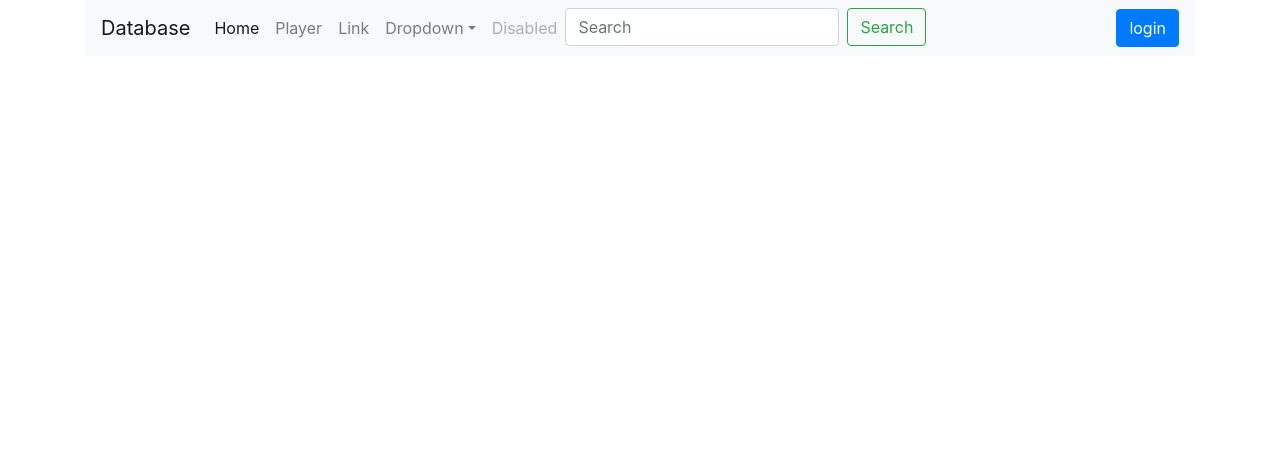
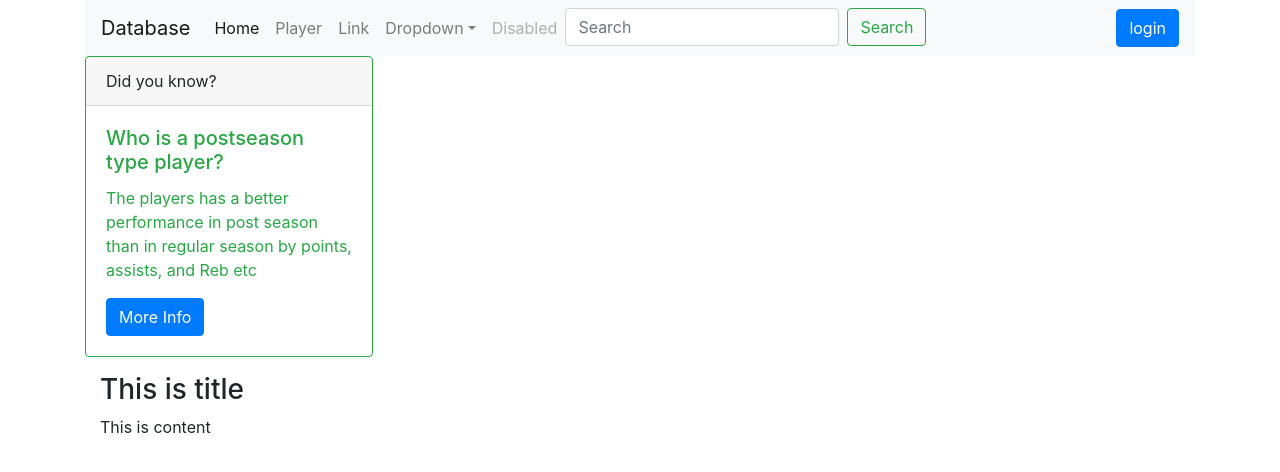
Before and after one commit to kevinchezh/NBAcoursePJ, a React (Create React App) app in the folder client/: page /trivial/detail in a window 1280 px wide. Shown: the top 472 px of the page. Built offline with nearby package versions, Linux system fonts and the light colour scheme.

Commit message:
add more attributes in player detail page and also add in trivial card and trivial detail page

```diff
--- a/client/src/actions/index.js
+++ b/client/src/actions/index.js
@@ -1,4 +1,4 @@
-import {FETCH_PLAYER, FETCH_PLAYER_DETAIL,FETCH_CHART_DATA} from './types';
+import {FETCH_PLAYER, FETCH_PLAYER_DETAIL,FETCH_CHART_DATA, FETCH_TRIVIAL, SHOW_TRIVIAL_DETAIL} from './types';
 import axios from 'axios';
 
 export const fetchPlayer = (value) => async dispatch => {
@@ -55,9 +55,17 @@ export const drawCharts = (property) => async dispatch => {
     })
 }
 
-// export const identifyProperty = (value) => async dispatch => {
-//         const val = {
-//             property:value,
-//             p
-//         }
-// }
+export const fetchTrivialDetail = (trivialID) => async dispatch =>{
+    const res = await axios.get('/server/trivial/'+trivialID);
+    dispatch({
+        type:FETCH_TRIVIAL,
+        payload:res.data
+    })
+}
+
+export const showTrivialDetail = (showDetail)=> {
+    return({
+        type:SHOW_TRIVIAL_DETAIL,
+        payload:showDetail
+    })
+}
--- a/client/src/actions/types.js
+++ b/client/src/actions/types.js
@@ -1,3 +1,5 @@
 export const FETCH_PLAYER = "FETCH_PLAYER"
 export const FETCH_PLAYER_DETAIL = 'FETCH_PLAYER_DETAIL'
 export const FETCH_CHART_DATA = 'FETCH_CHART_DATA'
+export const FETCH_TRIVIAL = 'FETCH_TRIVIAL'
+export const SHOW_TRIVIAL_DETAIL = 'SHOW_TRIVIAL_DETAIL'
--- a/client/src/components/App.js
+++ b/client/src/components/App.js
@@ -4,13 +4,17 @@ import Header from './Header';
 import Landing from './Landing';
 import SearchResult from './SearchResult';
 import PlayerIndex from './Player/PlayerIndex';
+import TrivialDetail from './Trivial/TrivialDetail';
+import TrivialCard from './Trivial/TrivialCard';
 class App extends Component {
 	render() {
 		return (
 			<BrowserRouter>
 			<div className="container">
 				<Header />
+				<Route path = "/" component = {TrivialCard} />
 				<Switch>
+					<Route path = "/trivial/detail" component = {TrivialDetail} />
 					<Route path = "/player/index" component={PlayerIndex} />
 					<Route exact path="/" component={Landing} />
 					<Route exact path="/SearchResult" component={SearchResult} />
--- a/client/src/components/Player/PlayerDetail.js
+++ b/client/src/components/Player/PlayerDetail.js
@@ -4,21 +4,21 @@ import {Chart} from 'react-google-charts';
 import * as actions from '../../actions';
 import _ from 'lodash';
 class PlayerDetail extends Component {
-    setDrawProperty(buttonVal){
-        const value = {
-            property:buttonVal,
-            playerName: this.props.playerDetail[0].PLAYER
-        }
-        return value;
+    // setDrawProperty(buttonVal){
+    //     const value = {
+    //         property:buttonVal,
+    //         playerName: this.props.playerDetail[0].PLAYER
+    //     }
+    //     return value;
 
-    }
+    // }
     drawChart(){
         console.log("draw chart");
         console.log(this.props.playerChartData)
         if(this.props.playerChartData.length>0){
             const data = [["year", "stats"]];
             _.map(this.props.playerChartData, stats => {
-                data.push([stats.year,stats.PTS]);
+                data.push([stats.year,stats.PTS||stats.REB||stats.AST||stats.STL||stats.BLK||stats.FG_PCT||stats.FG3_PCT]);
             })
             console.log(data);
             const options = {
@@ -48,37 +48,70 @@ class PlayerDetail extends Component {
     }
     renderStats(){
         console.log("renderStats")
-        console.log(this.props.playerDetail[0].PLAYER)
+        console.log(this.props.playerDetail[0])
         console.log(this.props.playerChartData);
-        const value = {
+        const val = {
             property:'PTS',
             playerName: this.props.playerDetail[0].PLAYER
         }
+        const propertyFields = [
+            'PTS', 'REB', 'AST', 'STL','BLK','FG_PCT','FG3_PCT'
+        ]
         return(
-            <div className = 'container'>
-                <div className = 'playerStats'>
-                {this.props.playerDetail[0].PLAYER}
-                </div>
-                <div>
-                    <button className = 'btn btn-primary' value = 'PTS' onClick = {() =>{
-                            this.props.drawCharts(value)
-                    }
+            _.map(propertyFields, feild =>{
+                const curField = {property:"PTS"};
+                return(
+                    <div>
+                        <div>
+                        <button className = 'btn btn-primary' value = {feild} onClick = {() =>{
+                                val.property = feild;
+                                this.props.drawCharts(val)
+                        }
+                        }>{feild} on average is :  </button>
+                        {this.renderAverage(feild)}
 
-                        // const temp = this.setDrawProperty(val);
-                        // this.props.drawCharts(temp)}
-                    }>Points on average is :</button>
-                    {this.props.playerDetail[0].average}
-                </div>
-            </div>
+
+                        </div>
+                    </div>
+                )
+            }
+            )
+
 
         )
 
+
+    }
+    renderAverage(feild){
+        const playerStats = this.props.playerDetail[0];
+        switch (feild){
+            case 'PTS':
+            return playerStats.PTS
+            case 'AST':
+            return playerStats.AST
+            case 'REB':
+            return playerStats.REB
+            case 'STL':
+            return playerStats.STL
+            case 'FG_PCT':
+            return playerStats.FG_PCT
+            case 'FG3_PCT':
+            return playerStats.FG3_PCT
+            case 'BLK':
+            return playerStats.BLK
+
+        }
 
     }
     render(){
         if(this.props.playerDetail.length>0){
             return(
                 <div>
+                    <div className = 'container'>
+                 <div className = 'playerStats'>
+                 {this.props.playerDetail[0].PLAYER}
+                 </div>
+                 </div>
                     <div>
                         {this.renderStats()}
                     </div>
@@ -100,6 +133,7 @@ function mapStateToProps(state){
     return {
         playerDetail: state.playerDetail,
         playerChartData: state.playerChartData
+        // trivial: state.trivial
     }
 
 }
--- a/client/src/components/Player/PlayerIndex.js
+++ b/client/src/components/Player/PlayerIndex.js
@@ -6,29 +6,27 @@ import * as actions from '../../actions';
 import {connect} from 'react-redux';
 import PlayerForm from './PlayerForm';
 import PlayerDetail from './PlayerDetail';
+import TrivialCard from '../Trivial/TrivialCard';
 class PlayerIndex extends Component {
     state = {showDetail: false};
     render(){
         if(this.state.showDetail){
             return (
-                <PlayerDetail />
+                <div>
+                    <PlayerDetail />
+                </div>
             )
         }
         return (
-
             <div>
-
                 <PlayerForm />
-
                 {this.renderSearchResult()}
-
-
-
             </div>
         )
     }
     onClickHandler(PLAYER){
         this.setState({showDetail:true});
+        this.props.showTrivialDetail(false);
         this.props.fetchPlayerDetail(PLAYER);
     }
     renderSearchResult(){
@@ -67,41 +65,8 @@ function mapStateToProps(state){
     // console.log("state player");
     // console.log(state.player);
     return {
-        player: state.player
+        player: state.player,
+        showTrivialDetail:state.showTrivialDetail
     }
 }
 export default connect(mapStateToProps,actions)(PlayerIndex);
-// const PlayerIndex = ({playerName, fetchPlayer}) => {
-//         console.log("this");
-//         console.log(this);
-//         return (
-//             <div>
-//                 {/* ends here need the form tag to complete the submit */}
-//                 <form>
-//                     <div className = 'container'>
-//                         <input type = "text" className = 'form-control' name = "playerName" placeholder = "Please enter player name" />
-//                     </div>
-//                     {/* call action creator fetchPlayer */}
-//                     {/* fetchPlayer(playerName) */}
-//                     <div>
-//                         <button className = 'btn btn-primary'
-//                         onClick = {() => {console.log(this.props)}}>Submit</button>
-//                     </div>
-//                 </form>
-
-//             </div>
-
-
-//         )
-
-// }
-
-// function mapStateToProps(state){
-//     console.log("state: below");
-//     console.log(state);
-//     return {
-//         // playerStats: state.
-//         playerName : state.player.playerName
-//     }
-// }
-// export default connect(mapStateToProps,actions)(PlayerIndex)
--- /dev/null
+++ b/client/src/components/Trivial/TrivialCard.js
@@ -0,0 +1,38 @@
+import React, {Component} from 'react';
+import {connect} from 'react-redux';
+import * as actions from '../../actions';
+import TrivialDetail from './TrivialDetail'
+import {Link} from 'react-router-dom';
+class TrivialCard extends Component{
+
+    render(){
+        const cardStyle = {
+            width: '18rem'
+        }
+        const id = 1;
+
+
+        return(
+            <div className="card border-success mb-3" style={cardStyle}>
+                <div className="card-header">Did you know?</div>
+                <div className="card-body text-success">
+                    <h5 className="card-title">Who is a postseason type player?</h5>
+                    <p className="card-text">The players has a better performance in post season than in regular season
+by points, assists, and Reb etc</p>
+                    <Link to ='/trivial/detail' className = 'btn btn-primary' onClick = {()=>{
+
+                        this.props.fetchTrivialDetail(id)
+                        this.props.showTrivialDetail(true)}
+                        }>More Info</Link>
+                </div>
+            </div>
+        )
+
+    }
+}
+function mapStateToProps(state){
+    return {
+        trivial: state.trivial
+    }
+}
+export default connect(mapStateToProps,actions)(TrivialCard);
--- /dev/null
+++ b/client/src/components/Trivial/TrivialDetail.js
@@ -0,0 +1,32 @@
+import React, {Component} from 'react';
+import {connect} from 'react-redux';
+import _ from 'lodash';
+class TrivialDetail extends Component{
+    renderQueryResult(){
+        return (
+            _.map(this.props.trivial, oneRow => {
+                return (
+                    Object.keys(oneRow).map((key)=> {
+                    return <p>{oneRow[key]}</p>
+                }))
+            })
+        )
+    }
+    render(){
+        return (
+            <div className = 'container'>
+            <h3>This is title</h3>
+            <p> This is content</p>
+            {/* TODO: should pass in some kind of id to identify which
+            Query should we render */}
+            {this.renderQueryResult()}
+        </div>
+        )
+    }
+}
+function mapStateToProps(state){
+    return {
+        trivial: state.trivial
+    }
+}
+export default connect(mapStateToProps)(TrivialDetail);
--- a/client/src/reducers/index.js
+++ b/client/src/reducers/index.js
@@ -3,9 +3,13 @@ import playerReducer from './playerReducer';
 import playerDetailReducer from './playerDetailReducer'
 import {reducer as playerSearch} from 'redux-form';
 import playerChartReducer from './playerChartReducer'
+import trivialReducer from './trivialReducer'
+import trivialDetailReducer from './trivialDetailReducer'
 export default combineReducers({
     player: playerReducer,
     form : playerSearch,
     playerDetail: playerDetailReducer,
-    playerChartData:playerChartReducer
+    playerChartData:playerChartReducer,
+    trivial:trivialReducer,
+    showTrivialDetail:trivialDetailReducer
 });
--- /dev/null
+++ b/client/src/reducers/trivialDetailReducer.js
@@ -0,0 +1,12 @@
+import {SHOW_TRIVIAL_DETAIL} from '../actions/types';
+
+
+export default function (state = [], action){
+    console.log("in trivial reducer")
+    switch(action.type){
+        case SHOW_TRIVIAL_DETAIL:
+            return action.payload;
+        default:
+            return state;
+    }
+}
--- /dev/null
+++ b/client/src/reducers/trivialReducer.js
@@ -0,0 +1,12 @@
+import {FETCH_TRIVIAL} from '../actions/types';
+
+
+export default function (state = [], action){
+    console.log("in trivial reducer")
+    switch(action.type){
+        case FETCH_TRIVIAL:
+            return action.payload;
+        default:
+            return state;
+    }
+}
--- a/client/src/setupProxy.js
+++ b/client/src/setupProxy.js
@@ -3,4 +3,6 @@ module.exports = (app) => {
     app.use(proxy('/server/player/*', {target: 'http://localhost:5000'}))
     app.use(proxy('/auth/google', {target: 'http://localhost:5000'}))
     app.use(proxy('/server/player', {target: 'http://localhost:5000'}))
+    app.use(proxy('/server/trivial', {target: 'http://localhost:5000'}))
+    app.use(proxy('/server/trivial/*', {target: 'http://localhost:5000'}))
 }
```
Also changed, not shown: 1 other file (tests, documents, lock files or other folders).
